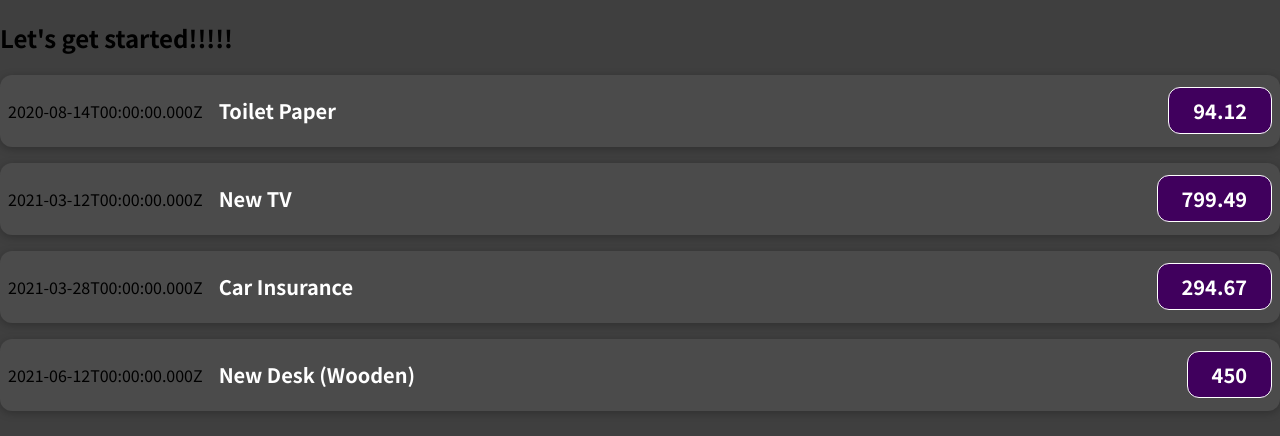
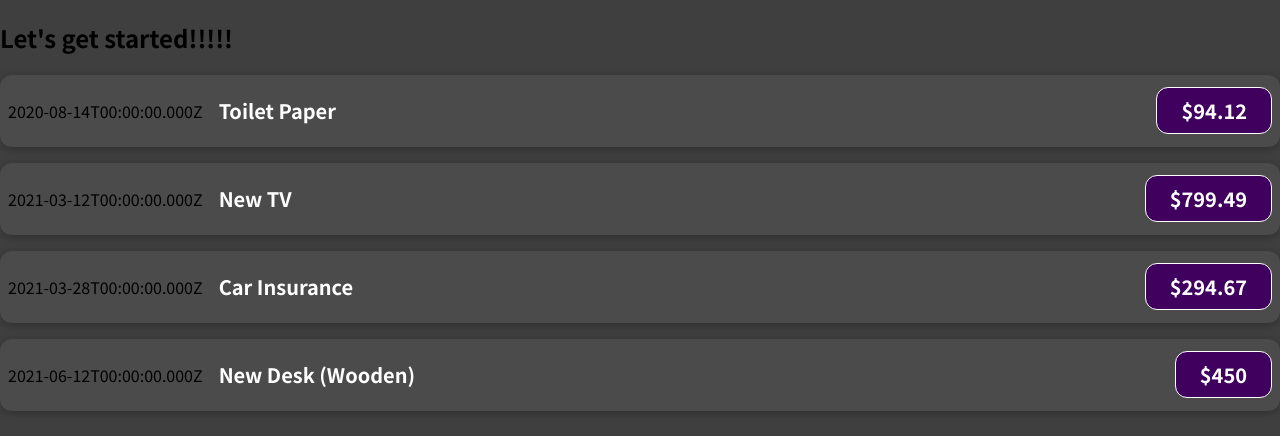
Before and after one commit to danjohnson3141/react-2023, a JavaScript app: page / in a window 1280 px wide. Shown: the top 436 px of the page. Built offline with nearby package versions, Linux system fonts and the light colour scheme.

Commit message:
formatting

```diff
--- a/src/components/ExpenseItem.js
+++ b/src/components/ExpenseItem.js
@@ -9,7 +9,7 @@ function ExpenseItem(props) {
       <div><p>{props.date?.toISOString()}</p></div>
       <div className='expense-item__description'>
         <h2>{props.title}</h2>
-        <div className='expense-item__price'>{props.amount}</div>
+        <div className='expense-item__price'>${props.amount}</div>
       </div>
     </div>
   )
```
